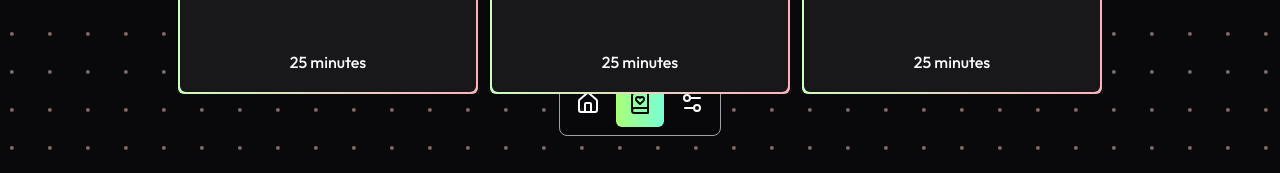
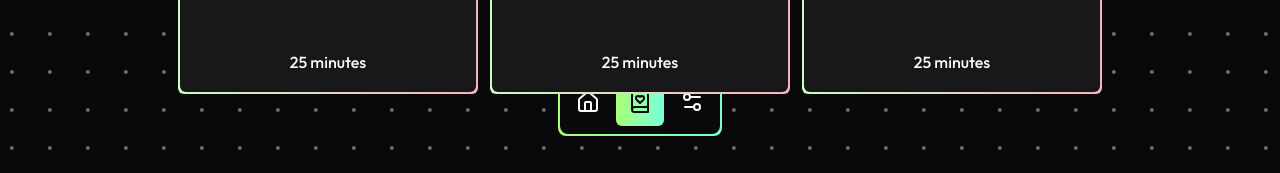
Before and after one commit to hongducdev/pomodoro, a Next.js app: page /profile in a window 1280 px wide. Shown: the part 624-797 px from the top of the page. Built offline with nearby package versions, Linux system fonts and the light colour scheme.

Commit message:
Update border gradient for home page and navbar

```diff
--- a/app/page.tsx
+++ b/app/page.tsx
@@ -3,8 +3,8 @@ import { Tabs, TabsContent, TabsList, TabsTrigger } from "@/components/ui/tabs";
 
 const HomePage = () => {
 	return (
-    <div>
-      <div className="w-[800px] bg-zinc-950 text-zinc-50 p-5 rounded-xl border border-zinc-400 text-center">
+		<div className="w-[800px] bg-summer-dog p-0.5 rounded-xl">
+			<div className="bg-zinc-950 text-zinc-50 p-5 rounded-xl text-center">
 				<Tabs defaultValue="pomodoro">
 					<TabsList>
 						<TabsTrigger value="pomodoro">Pomodoro</TabsTrigger>
@@ -12,13 +12,13 @@ const HomePage = () => {
 						<TabsTrigger value="longBreak">Long Break</TabsTrigger>
 					</TabsList>
 					<TabsContent value="pomodoro">
-            <TimerCountdown initialMinutes={25} initialSeconds={0} />
+						<TimerCountdown initialMinutes={25} initialSeconds={0}/>
 					</TabsContent>
 					<TabsContent value="shortBreak">
-            <TimerCountdown initialMinutes={5} initialSeconds={0} />
+						<TimerCountdown initialMinutes={5} initialSeconds={0}/>
 					</TabsContent>
 					<TabsContent value="longBreak">
-            <TimerCountdown initialMinutes={15} initialSeconds={0} />
+						<TimerCountdown initialMinutes={15} initialSeconds={0}/>
 					</TabsContent>
 				</Tabs>
 			</div>
--- a/components/navbar.tsx
+++ b/components/navbar.tsx
@@ -1,8 +1,8 @@
 "use client";
-import {BookHeart, Home, Settings2} from "lucide-react";
-import {Tooltip, TooltipContent, TooltipProvider, TooltipTrigger,} from "@/components/ui/tooltip";
-import {usePathname} from "next/navigation";
-import {cn} from "@/lib/utils";
+import { BookHeart, Home, Settings2 } from "lucide-react";
+import { Tooltip, TooltipContent, TooltipProvider, TooltipTrigger, } from "@/components/ui/tooltip";
+import { usePathname } from "next/navigation";
+import { cn } from "@/lib/utils";
 import Link from "next/link";
 
 interface INavbarItem {
@@ -38,7 +38,8 @@ const Navbar = () => {
 
 	return (
 		<nav
-			className="fixed bottom-10 left-1/2 -translate-x-1/2 bg-zinc-950/[0.8] border border-zinc-400 py-2 px-1 rounded-lg flex">
+			className="fixed bottom-10 left-1/2 -translate-x-1/2 bg-summer-dog rounded-lg p-0.5">
+			<div className="py-2 px-1 flex flex-row bg-zinc-950 rounded-lg">
 				{NavbarList.map((item) => (
 					<TooltipProvider key={item.id}>
 						<Tooltip>
@@ -60,6 +61,7 @@ const Navbar = () => {
 						</Tooltip>
 					</TooltipProvider>
 				))}
+			</div>
 		</nav>
 	);
 };
--- a/components/timer-countdown.tsx
+++ b/components/timer-countdown.tsx
@@ -1,9 +1,9 @@
 "use client";
 
-import { useRef, useState, useEffect } from "react";
-import { Pause, Play, RotateCw, Settings } from "lucide-react";
-import { Button } from "./ui/button";
-import { Progress } from "@/components/ui/progress";
+import {useEffect, useRef, useState} from "react";
+import {Pause, Play, RotateCw} from "lucide-react";
+import {Button} from "./ui/button";
+import {Progress} from "@/components/ui/progress";
 import useAudio from "@/hooks/useAudio";
 import useNotification from "@/hooks/useNotification";
 
@@ -23,13 +23,13 @@ const TimerCountdown = ({
 		seconds: initialSeconds,
 	});
 	const [elapsedTime, setElapsedTime] = useState(0);
-  const { play: playButtonSound } = useAudio("/sounds/click.mp3");
+	const {play: playButtonSound} = useAudio("/sounds/click.mp3");
 	const {
 		play: playTickingSound,
 		pause: pauseTickingSound,
 		reset: resetTickingSound,
-  } = useAudio("/sounds/ticking-slow.mp3", { loop: true });
-  const { play: playCompleteSound } = useAudio("/sounds/timercomplete.mp3");
+	} = useAudio("/sounds/ticking-slow.mp3", {loop: true});
+	const {play: playCompleteSound} = useAudio("/sounds/timercomplete.mp3");
 	const sendNotification = useNotification("Timer Complete!", {
 		body: "Your timer has finished.",
 	});
@@ -41,7 +41,7 @@ const TimerCountdown = ({
 			playTickingSound();
 			intervalRef.current = window.setInterval(() => {
 				setTime((prevTime) => {
-          const newTime = { ...prevTime };
+					const newTime = {...prevTime};
 					if (newTime.seconds === 0) {
 						if (newTime.minutes === 0) {
 							clearInterval(intervalRef.current!);
@@ -51,7 +51,7 @@ const TimerCountdown = ({
 							sendNotification();
 							setIsComplete(true);
 							setIsStarted(false);
-              return { minutes: 0, seconds: 0 };
+							return {minutes: 0, seconds: 0};
 						} else {
 							newTime.minutes -= 1;
 							newTime.seconds = 59;
@@ -92,7 +92,7 @@ const TimerCountdown = ({
 		setIsStarted(false);
 		setIsComplete(false);
 		clearInterval(intervalRef.current!);
-    setTime({ minutes: initialMinutes, seconds: initialSeconds });
+		setTime({minutes: initialMinutes, seconds: initialSeconds});
 		setElapsedTime(0);
 		resetTickingSound();
 	};
@@ -107,21 +107,18 @@ const TimerCountdown = ({
 				<span>{String(time.seconds).padStart(2, "0")}</span>
 			</div>
 			<div className="mt-5 w-[350px]">
-        <Progress value={progressValue} />
+				<Progress value={progressValue}/>
 			</div>
 			<div className="mt-5 flex items-center space-x-5">
 				<Button variant="ghost" onClick={handleStart}>
 					{isStarted ? (
-            <Pause className="w-5 h-5" />
+						<Pause className="w-5 h-5"/>
 					) : (
-            <Play className="w-5 h-5" />
+						<Play className="w-5 h-5"/>
 					)}
 				</Button>
 				<Button variant="ghost" onClick={handleReset}>
-          <RotateCw className="w-5 h-5" />
-        </Button>
-        <Button variant="ghost">
-          <Settings />
+					<RotateCw className="w-5 h-5"/>
 				</Button>
 			</div>
 		</div>
```
Lines whose indentation alone changed are shown as unchanged.
